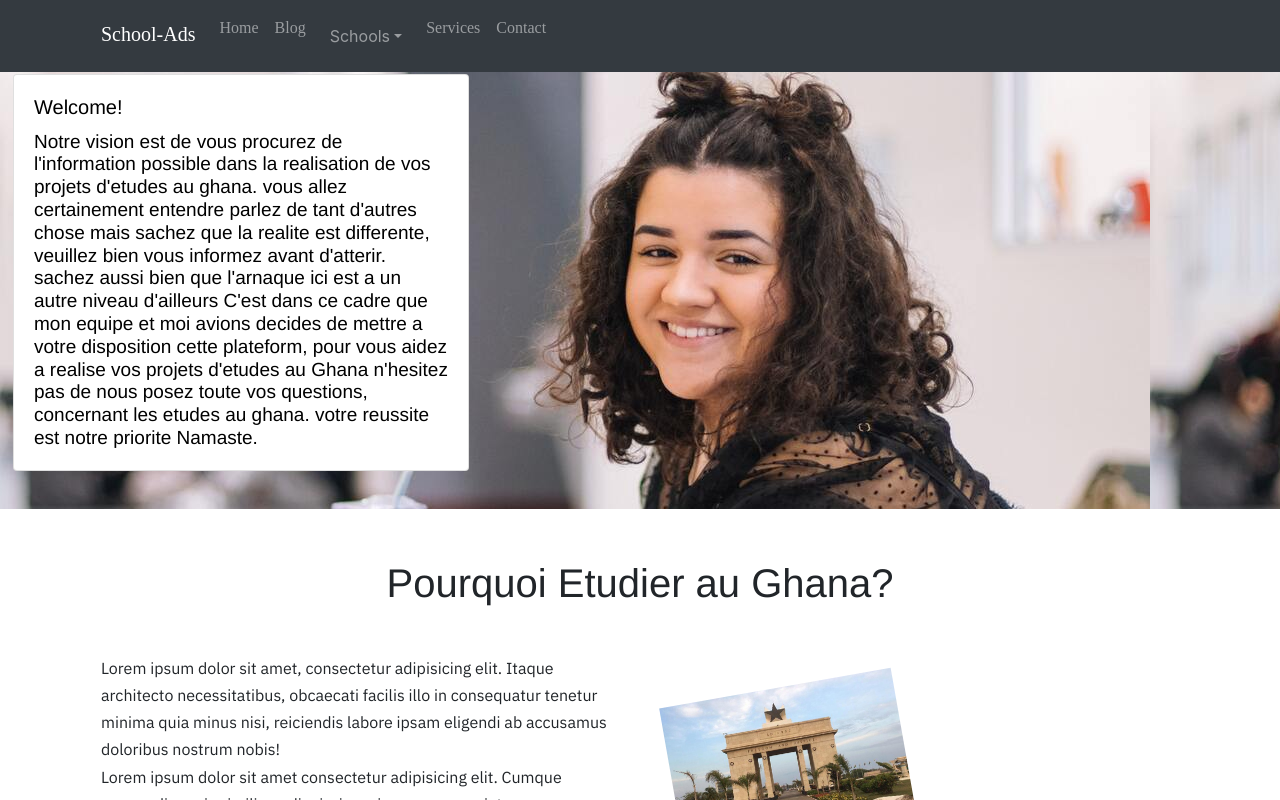
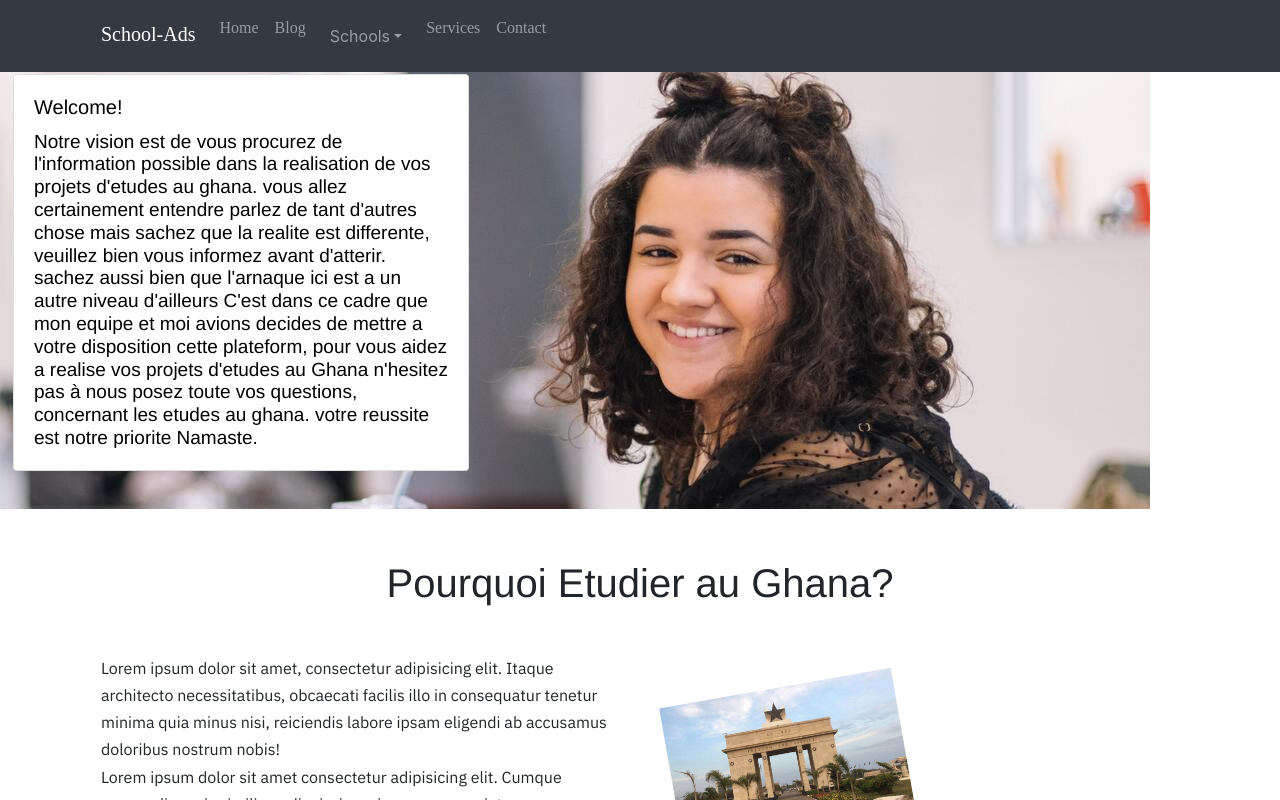
Before and after one commit to MoiseGaamy/SchoolAd, a React (Create React App) app: page / in a window 1280 px wide. Shown: the top 800 px of the page. Built offline with nearby package versions, Linux system fonts and the light colour scheme; a web font is replaced by a local one.

Commit message:
added additonal css to the backgroundImage

```diff
--- a/src/pages/Header.js
+++ b/src/pages/Header.js
@@ -10,7 +10,7 @@ export default class Header extends Component {
         return (
         <>
          <NavBar />
-            <section className="head" style={{backgroundImage : "url(/images/text24.jpg)"}} >
+            <section className="head" style={{backgroundImage : "url(/images/text24.jpg)",backgroundRepeat:"no-repeat", maxWidth:"100%"}} >
                 <Container>
                         <Row>
                             <Col md="2"><p className="second_welcome">Bienvenue a school-ads notre objective est de vous aidez a trouver la bonne ecole selon votre budget!</p></Col>
@@ -22,7 +22,7 @@ export default class Header extends Component {
                                 Notre vision est de vous procurez de l'information possible dans la realisation de vos projets d'etudes au ghana.
                                 vous allez certainement  entendre parlez de tant d'autres chose mais sachez que la realite est differente,
                                 veuillez bien vous informez avant d'atterir. sachez aussi bien que l'arnaque ici est a un autre niveau d'ailleurs C'est dans ce cadre que mon equipe et moi avions decides de mettre a votre disposition cette plateform,
-                                pour vous aidez a realise vos projets d'etudes au Ghana n'hesitez pas de nous posez toute vos questions,
+                                pour vous aidez a realise vos projets d'etudes au Ghana n'hesitez pas à nous posez toute vos questions,
                                 concernant les etudes au ghana. votre reussite est notre priorite Namaste.
                                 </Card.Text>
                             </Card.Body>
```
